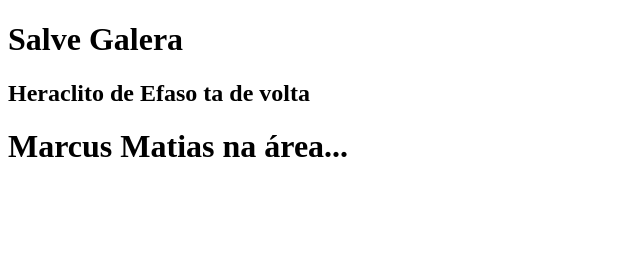
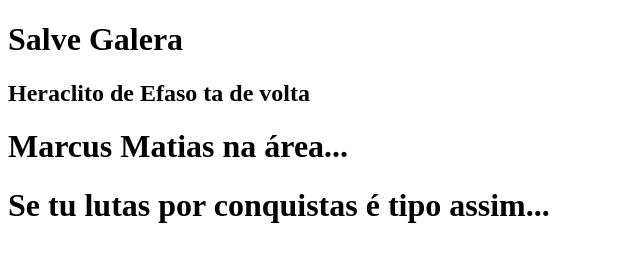
Before and after one commit to WalaceSilva03/CI_CD, a plain HTML site: page index.html in a window 1280 px wide. Shown: the whole page, without its empty margins (0-640 px from the left). Drawn offline with Linux system fonts and the light colour scheme.

Commit message:
Simboraa

```diff
--- a/index.html
+++ b/index.html
@@ -10,5 +10,6 @@
     <h1>Salve Galera</h1>
     <h2>Heraclito de Efaso ta de volta </h2>
     <h1>Marcus Matias na área...</h1>
+    <h1>Se tu lutas por conquistas é tipo assim...</h1>
 </body>
 </html>
```
